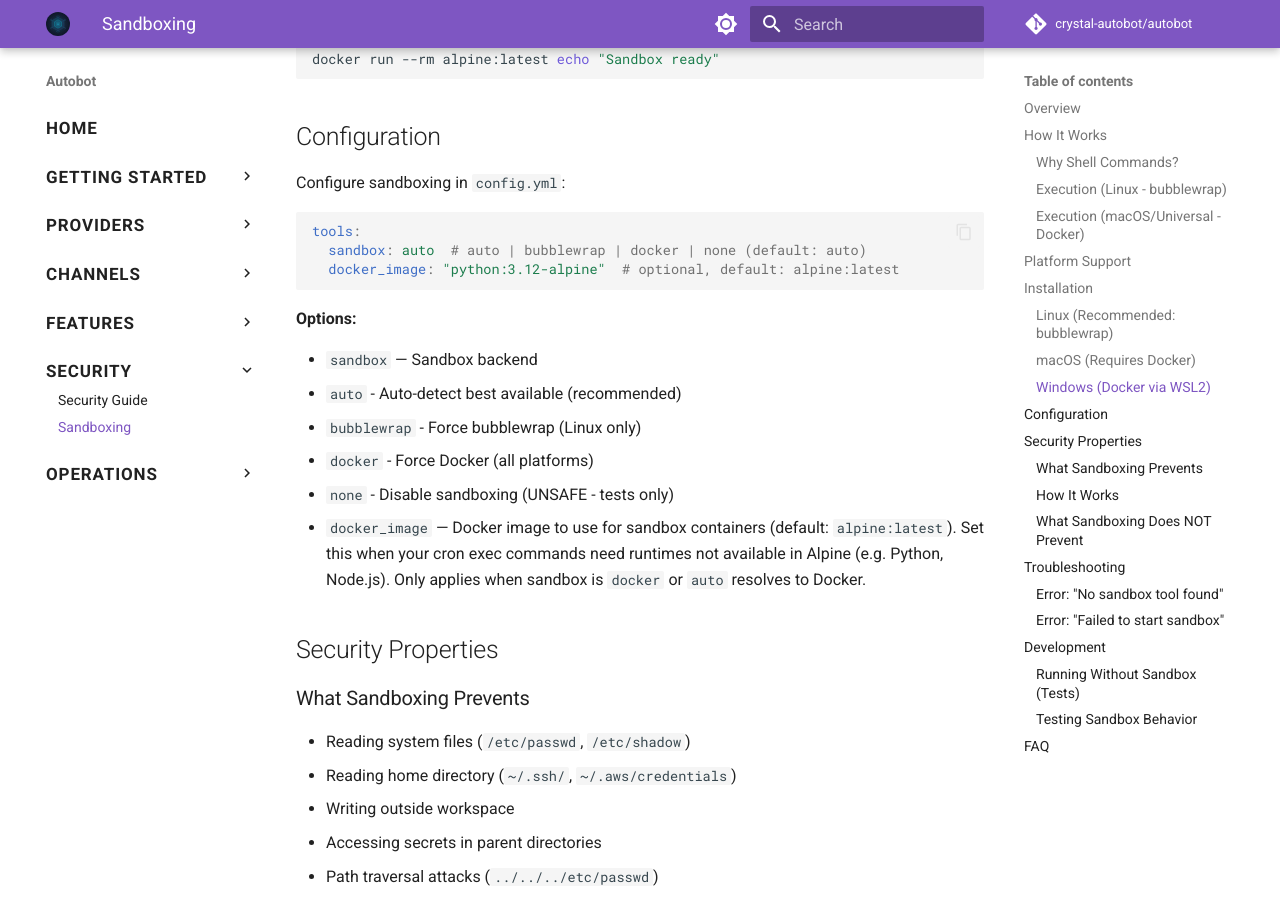
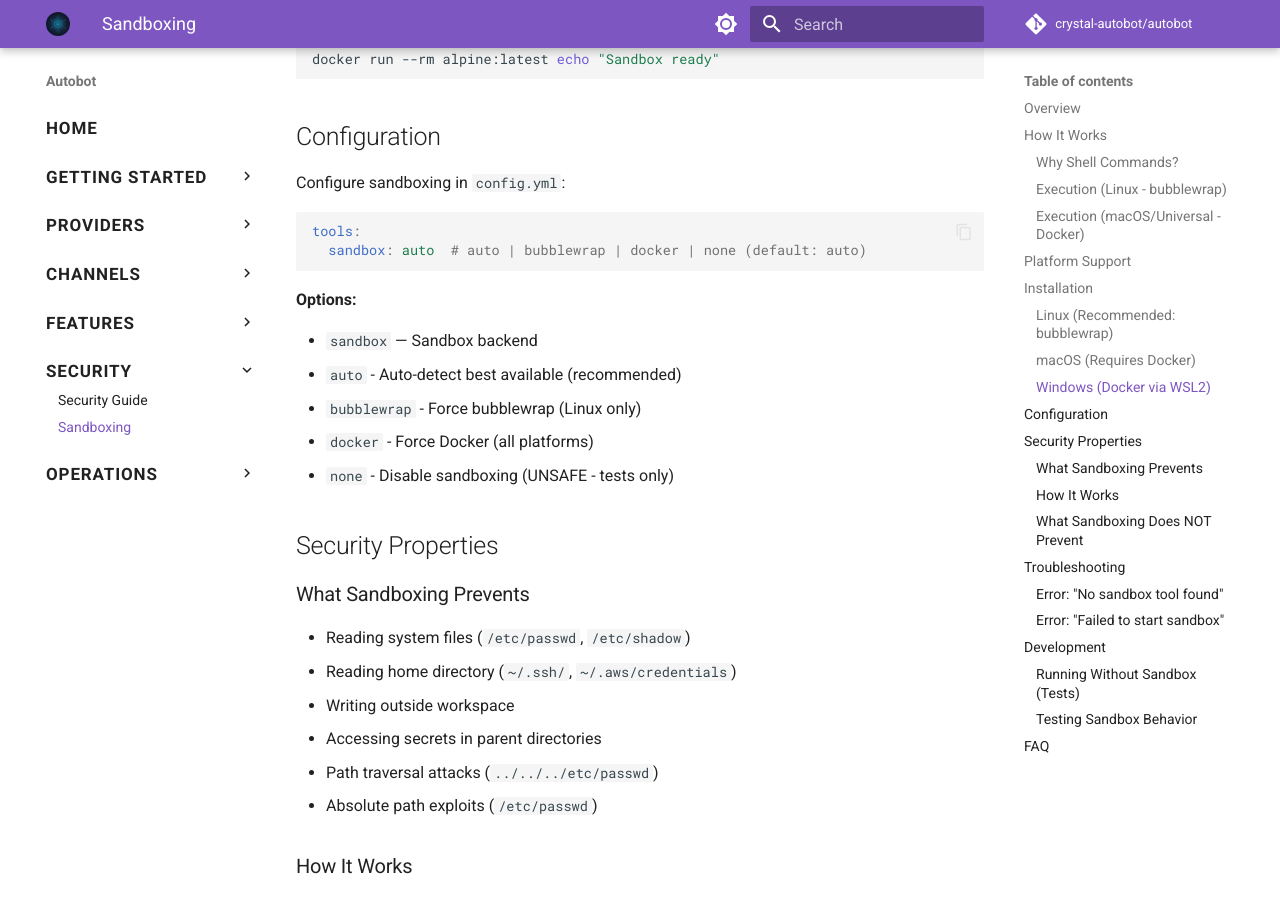
Before and after one commit to crystal-autobot/autobot, an MkDocs documentation site: the page built from docs/sandboxing.md, in a window 1280 px wide and 900 px high, scrolled down 2627 px. Built offline with MkDocs 1.6.1 and Material for MkDocs 9.7.7, drawn with Linux system fonts in a browser that asks for light colours; comment, search, counter and statistics services are not loaded.

Commit message:
refactor(sandbox): remove docker_image config to decouple from cron-exec
The docker_image configuration option will be reintroduced in a
dedicated PR to keep the cron-exec feature focused.

````diff
--- a/docs/sandboxing.md
+++ b/docs/sandboxing.md
@@ -117,7 +117,6 @@
 ```yaml
 tools:
   sandbox: auto  # auto | bubblewrap | docker | none (default: auto)
-  docker_image: "python:3.12-alpine"  # optional, default: alpine:latest
 ```
 
 **Options:**
@@ -127,7 +126,6 @@
   - `bubblewrap` - Force bubblewrap (Linux only)
   - `docker` - Force Docker (all platforms)
   - `none` - Disable sandboxing (UNSAFE - tests only)
-- `docker_image` — Docker image to use for sandbox containers (default: `alpine:latest`). Set this when your cron exec commands need runtimes not available in Alpine (e.g. Python, Node.js). Only applies when sandbox is `docker` or `auto` resolves to Docker.
 
 ## Security Properties
 
````
Also changed, not shown: docs/configuration.md (+0 -2 lines), docs/cron.md (+1 -1 lines), 3 other files.
